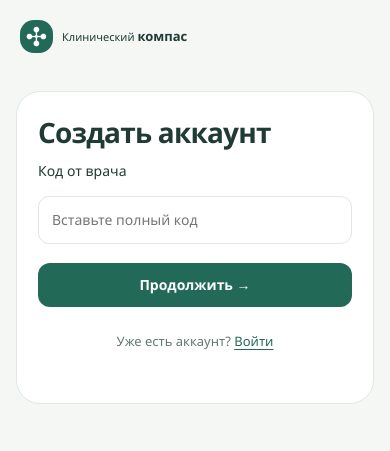
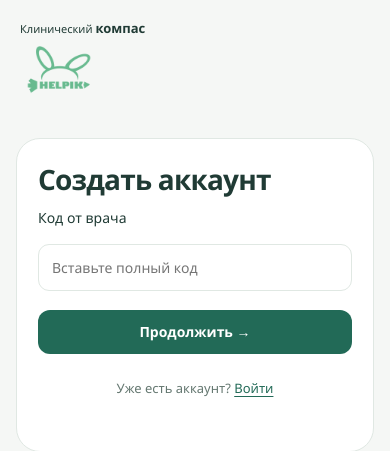
Before and after one commit to bugaman-1/helpik-01, a Django app: page /invite/ in a window 390 px wide. Shown: the top 451 px of the page. Run offline with Django 5.2, Linux system fonts and the light colour scheme; parts of the project's set-up code (start-up, migrations or seed data) failed here and were passed over.

Commit message:
Add Helpik logo to application branding

```diff
--- /dev/null
+++ b/site/quiz/static/quiz/brand.css
@@ -0,0 +1,32 @@
+.brand-helpik {
+    flex-direction: column;
+    align-items: flex-start;
+    gap: 8px;
+}
+
+.brand-title {
+    display: block;
+}
+
+.brand-logo {
+    display: block;
+    width: 100px;
+    height: auto;
+    object-fit: contain;
+    flex-shrink: 0;
+}
+
+@media (max-width: 760px) {
+    .auth-header .brand-helpik {
+        gap: 6px;
+    }
+
+    .auth-header .brand-logo {
+        width: 78px;
+    }
+
+    .mobile-brand .brand-logo {
+        width: 48px;
+        height: 36px;
+    }
+}
--- a/site/quiz/templates/quiz/base.html
+++ b/site/quiz/templates/quiz/base.html
@@ -1,10 +1,10 @@
 {% load static %}{% firstof ui_role user.profile.role as active_role %}
-<!doctype html><html lang="ru" data-theme="{{ user.profile.preferences.theme|default:'light' }}" data-role="{{ active_role|default:'patient' }}"><head><meta charset="utf-8"><meta name="viewport" content="width=device-width,initial-scale=1"><meta name="theme-color" content="#f6f8f7"><link rel="manifest" href="{% url 'manifest' %}"><link rel="apple-touch-icon" href="{% static 'quiz/app-192.png' %}"><title>{% block title %}Клинический компас{% endblock %}</title><link rel="stylesheet" href="{% static 'quiz/ui.css' %}?v=20261019-diary2"><script src="{% static 'quiz/ui.js' %}?v=20261027-alerts2" defer></script><link rel="stylesheet" href="{% static 'quiz/compact.css' %}?v=20261025-alerts1"><script src="{% static 'quiz/theme.js' %}?v=20261019-1" defer></script><link rel="stylesheet" href="{% static 'quiz/screening.css' %}?v=20261027-alerts2"><link rel="stylesheet" href="{% static 'quiz/forms.css' %}?v=20261027-compact"><script src="{% static 'quiz/autosize.js' %}?v=20261027-compact" defer></script><link rel="stylesheet" href="{% static 'quiz/alerts.css' %}?v=20261027-alerts2"></head>
+<!doctype html><html lang="ru" data-theme="{{ user.profile.preferences.theme|default:'light' }}" data-role="{{ active_role|default:'patient' }}"><head><meta charset="utf-8"><meta name="viewport" content="width=device-width,initial-scale=1"><meta name="theme-color" content="#f6f8f7"><link rel="manifest" href="{% url 'manifest' %}"><link rel="apple-touch-icon" href="{% static 'quiz/app-192.png' %}"><title>{% block title %}Клинический компас{% endblock %}</title><link rel="stylesheet" href="{% static 'quiz/ui.css' %}?v=20261019-diary2"><script src="{% static 'quiz/ui.js' %}?v=20261027-alerts2" defer></script><link rel="stylesheet" href="{% static 'quiz/compact.css' %}?v=20261025-alerts1"><script src="{% static 'quiz/theme.js' %}?v=20261019-1" defer></script><link rel="stylesheet" href="{% static 'quiz/screening.css' %}?v=20261027-alerts2"><link rel="stylesheet" href="{% static 'quiz/forms.css' %}?v=20261027-compact"><script src="{% static 'quiz/autosize.js' %}?v=20261027-compact" defer></script><link rel="stylesheet" href="{% static 'quiz/alerts.css' %}?v=20261027-alerts2"><link rel="stylesheet" href="{% static 'quiz/brand.css' %}?v=20261027-helpik1"></head>
 <body class="{% if user.is_authenticated or preview %}app-body{% else %}auth-body{% endif %}">
 {% include 'quiz/ui/icons.html' %}<a class="skip-link" href="#content">К содержанию</a>
 {% if user.is_authenticated or preview %}
-<aside class="sidebar"><a class="brand" href="{% if preview %}{{ nav.today }}{% else %}{% url 'home' %}{% endif %}"><span class="brand-mark">✣</span><span>Клинический<br><b>компас</b></span></a><div class="sidebar-caption">{% if active_role == 'doctor' %}КАБИНЕТ ВРАЧА{% elif active_role == 'moderator' %}МОДЕРАЦИЯ{% else %}МОЁ НАБЛЮДЕНИЕ{% endif %}</div>{% include 'quiz/ui/navigation.html' %}</aside>
-<div class="app-main"><header class="app-header"><a class="mobile-brand" href="{% if preview %}{{ nav.today }}{% else %}{% url 'home' %}{% endif %}"><span class="brand-mark small">✣</span> Компас</a><span class="desktop-label">{% if active_role == 'doctor' %}Кабинет врача{% elif active_role == 'moderator' %}Управление доступом{% else %}Моё наблюдение{% endif %}</span><div class="account"><span class="avatar small">{% if preview %}Д{% else %}{{ user.username|first|upper }}{% endif %}</span><span>{% if preview %}Демо{% else %}{{ user.username }}{% endif %}</span>{% if user.is_authenticated and not preview %}<form method="post" action="{% url 'logout' %}">{% csrf_token %}<button class="icon-button" aria-label="Выйти" title="Выйти"><svg><use href="#i-logout"/></svg></button></form>{% else %}<a href="{% url 'login' %}">Войти</a>{% endif %}</div></header>
-{% else %}<header class="auth-header"><a class="brand" href="{% url 'login' %}"><span class="brand-mark">✣</span><span>Клинический <b>компас</b></span></a></header>{% endif %}
+<aside class="sidebar"><a class="brand brand-helpik" href="{% if preview %}{{ nav.today }}{% else %}{% url 'home' %}{% endif %}"><span class="brand-title">Клинический<br><b>компас</b></span><img class="brand-logo" src="{% static 'quiz/helpik-logo.png' %}" alt="Helpik" width="412" height="304"></a><div class="sidebar-caption">{% if active_role == 'doctor' %}КАБИНЕТ ВРАЧА{% elif active_role == 'moderator' %}МОДЕРАЦИЯ{% else %}МОЁ НАБЛЮДЕНИЕ{% endif %}</div>{% include 'quiz/ui/navigation.html' %}</aside>
+<div class="app-main"><header class="app-header"><a class="mobile-brand" href="{% if preview %}{{ nav.today }}{% else %}{% url 'home' %}{% endif %}"><img class="brand-logo" src="{% static 'quiz/helpik-logo.png' %}" alt="Helpik" width="412" height="304"> Компас</a><span class="desktop-label">{% if active_role == 'doctor' %}Кабинет врача{% elif active_role == 'moderator' %}Управление доступом{% else %}Моё наблюдение{% endif %}</span><div class="account"><span class="avatar small">{% if preview %}Д{% else %}{{ user.username|first|upper }}{% endif %}</span><span>{% if preview %}Демо{% else %}{{ user.username }}{% endif %}</span>{% if user.is_authenticated and not preview %}<form method="post" action="{% url 'logout' %}">{% csrf_token %}<button class="icon-button" aria-label="Выйти" title="Выйти"><svg><use href="#i-logout"/></svg></button></form>{% else %}<a href="{% url 'login' %}">Войти</a>{% endif %}</div></header>
+{% else %}<header class="auth-header"><a class="brand brand-helpik" href="{% url 'login' %}"><span class="brand-title">Клинический <b>компас</b></span><img class="brand-logo" src="{% static 'quiz/helpik-logo.png' %}" alt="Helpik" width="412" height="304"></a></header>{% endif %}
 <main id="content" class="page {% block card_class %}{% endblock %}">{% if preview %}<div class="demo-banner">Демо</div>{% endif %}{% for message in messages %}<div class="notice" role="status">{{ message }}</div>{% endfor %}{% block content %}{% endblock %}</main>
 {% if user.is_authenticated or preview %}<footer class="page-footer" aria-hidden="true"></footer></div><nav class="bottom-nav" aria-label="Основная навигация">{% include 'quiz/ui/navigation.html' %}</nav>{% else %}<footer class="auth-footer"></footer>{% endif %}<div class="toast" id="ui-toast" role="status" aria-live="polite" hidden></div>{% if user.is_authenticated and active_role == 'doctor' and not preview %}<script id="notification-client" data-user-id="{{ user.pk }}" data-feed-url="{% url 'notification_feed' %}" data-subscribe-url="{% url 'push_subscription' %}" data-worker-url="{% url 'notification_worker' %}" src="{% static 'quiz/notifications.js' %}?v=20261027-alerts2" defer></script>{% endif %}</body></html>
```
Also changed, not shown: site/quiz/static/quiz/helpik-logo.png (added).
